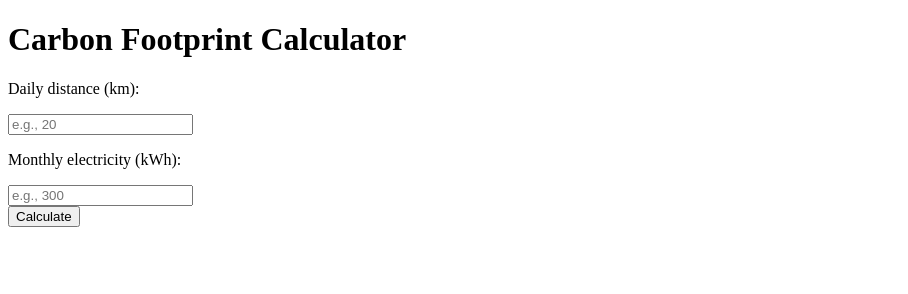
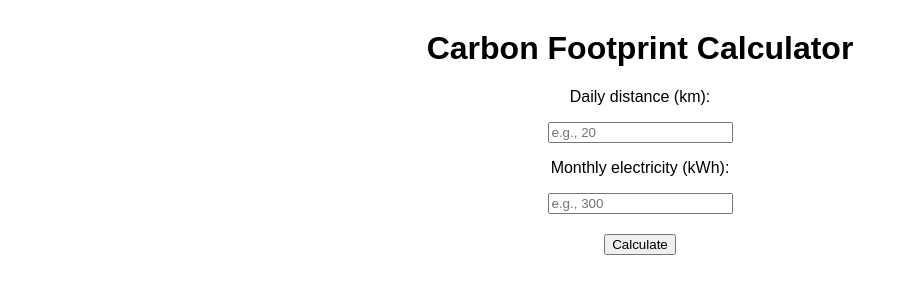
Before and after one commit to KevinNeave/CarbonCalculator, a plain HTML site: page index.html in a window 1280 px wide. Shown: the whole page, without its empty margins (0-908 px from the left). Drawn offline with Linux system fonts and the light colour scheme.

Commit message:
Correction

```diff
--- a/index.html
+++ b/index.html
@@ -2,7 +2,7 @@
 <html lang = "en">
     <head>
         <title>Carbon Footprint Calculator</title>
-        <link rel = "style sheet" href = "style.css">
+        <link rel = "stylesheet" href = "style.css">
     </head>
     <body>
         <h1>Carbon Footprint Calculator</h1>
```
